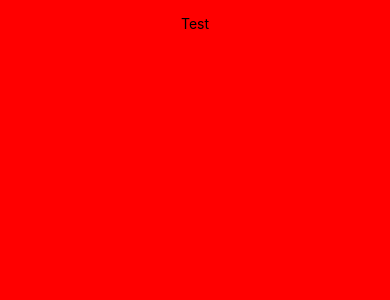
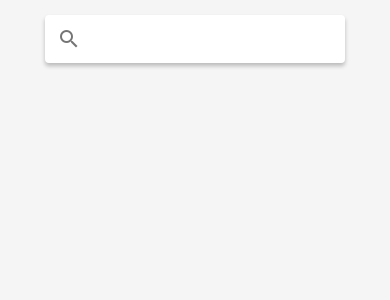
Before and after one commit to Raynnon/good-food, a React Native app: screen / in a window 390 px wide. Shown: the top 300 px of the page. Built offline with nearby package versions, Linux system fonts and the light colour scheme.

Commit message:
added SearchLocation

```diff
--- a/App.tsx
+++ b/App.tsx
@@ -1,10 +1,12 @@
 import React from 'react';
-import { StyleSheet, Text, View, StatusBar } from 'react-native';
+import { StyleSheet, View, StatusBar } from 'react-native';
+
+import { SearchLocation } from './src/components/SearchLocation';
 
 export default function App() {
   return (
     <View style={styles.container}>
-      <Text>Test</Text>
+      <SearchLocation />
       <StatusBar barStyle="default" />
     </View>
   );
@@ -15,6 +17,6 @@ const styles = StyleSheet.create({
     flex: 1,
     alignItems: 'center',
     paddingTop: 15,
-    backgroundColor: 'red'
+    backgroundColor: '#f5f5f5'
   }
 });
--- a/package.json
+++ b/package.json
@@ -15,6 +15,7 @@
     "react": "17.0.1",
     "react-dom": "17.0.1",
     "react-native": "0.64.3",
+    "react-native-paper": "^4.11.2",
     "react-native-web": "0.17.1"
   },
   "devDependencies": {
--- /dev/null
+++ b/src/components/SearchLocation.tsx
@@ -0,0 +1,21 @@
+import React, { useState } from 'react';
+import { View, StyleSheet } from 'react-native';
+import { Searchbar } from 'react-native-paper';
+
+export const SearchLocation = () => {
+  const [search, setSearch] = useState('');
+
+  return (
+    <View>
+      <Searchbar
+        style={styles.searchbar}
+        onChangeText={(text: string) => setSearch(text)}
+        onIconPress={() => console.log(search)}
+      />
+    </View>
+  );
+};
+
+const styles = StyleSheet.create({
+  searchbar: { width: 300 }
+});
```
Also changed, not shown: 1 other file (tests, documents, lock files or other folders).
